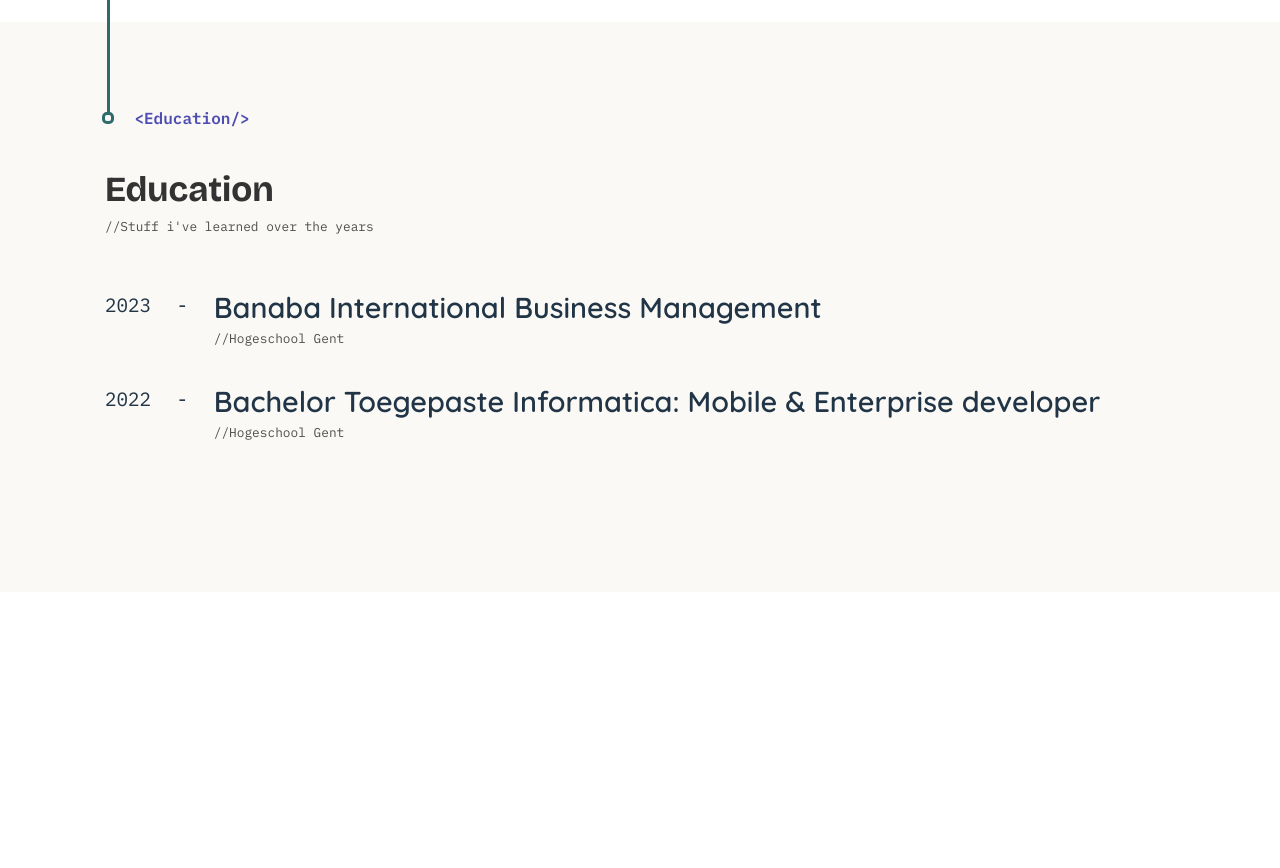
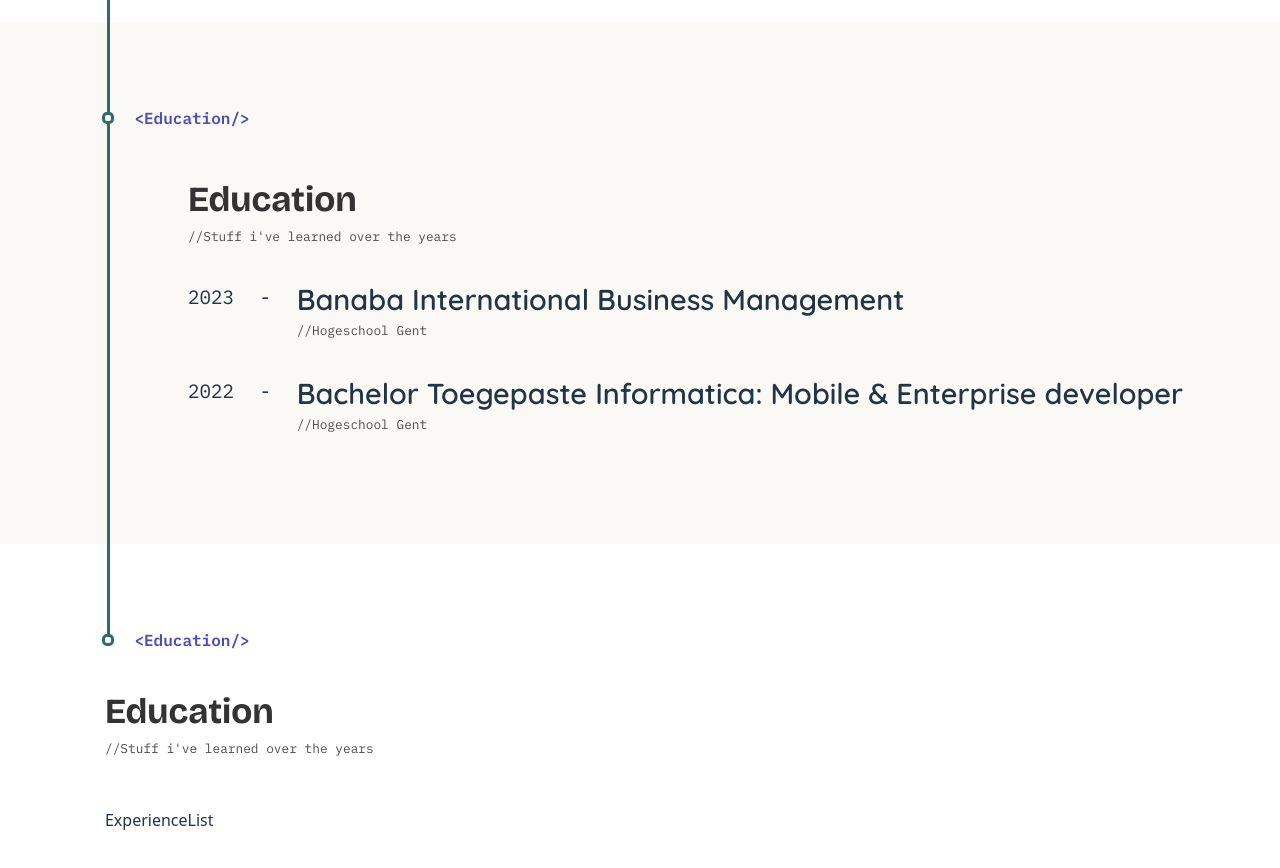
Before and after one commit to Stefdev13/stef-bekaert-portfolio, a React (Vite) app: page /about in a window 1280 px wide. Shown: the part 2280-3148 px from the top of the page. Before the commit the page ends 2872 px from the top, so only its background shows below. Built offline with nearby package versions, Linux system fonts and the light colour scheme.

Commit message:
Started building Experience section
Create and added the section components to the about page

```diff
--- a/src/components/about/EducationSection.jsx
+++ b/src/components/about/EducationSection.jsx
@@ -5,7 +5,9 @@ import KnotAndTitle from "./KnotAndTitle";
 function EducationSection() {
   return (
     <div className={styles.sectionWrapper} data-test="education-section">
-      <KnotAndTitle title="Education" location="bottom" />
+      <KnotAndTitle title="Education" location="middle" />
+      <div className={styles.contentAndLineWrapper}>
+        <div className={styles.line} />
         <div className={styles.sectionContent}>
           <div>
             <h1 className="sectionHeading">Education</h1>
@@ -33,6 +35,7 @@ function EducationSection() {
           </div>
         </div>
       </div>
+    </div>
   );
 }
 
--- a/src/components/about/EducationSection.module.css
+++ b/src/components/about/EducationSection.module.css
@@ -1,13 +1,26 @@
 .sectionWrapper {
     display: flex;
     flex-direction: column;
-    gap: 30px;
 
     width: 100vw;
 
-    padding-bottom: 150px;
+    background-color: var(--var-colour-bg-l2);
+}
 
-    background-color: var(--var-colour-bg-l2);
+.contentAndLineWrapper {
+  display: flex;
+  flex-direction: row;
+  gap: 75px;
+
+  margin-left: 8vw;
+}
+
+.line {
+  width: 3px;
+
+  border-left: 3px solid var(--var-colour-primary);
+
+  margin-left: 4.5px;
 }
 
 .sectionContent {
@@ -15,13 +28,15 @@
 
     display: flex;
     flex-direction: column;
-    gap: 50px;
+    gap: 4vh;
+
+    max-width: 83vw;
+
+    padding-top: 20px;
+    padding-bottom: 110px;
 
     text-align: start;
-
-    padding-left: 8.2vw;
-    padding-right: 5vw;
-}
+  }
 
 .eductionList {
     display: flex;
--- /dev/null
+++ b/src/components/about/ExperienceList.jsx
@@ -0,0 +1,7 @@
+import React from "react";
+
+function ExperienceList() {
+  return <div>ExperienceList</div>;
+}
+
+export default ExperienceList;
--- /dev/null
+++ b/src/components/about/ExperienceSection.jsx
@@ -0,0 +1,21 @@
+import React from "react";
+import styles from "./ExperienceSection.module.css";
+import KnotAndTitle from "./KnotAndTitle";
+import ExperienceList from "./ExperienceList";
+
+function ExperienceSection() {
+  return (
+    <div className={styles.sectionWrapper}>
+      <KnotAndTitle title="Education" location="bottom" />
+      <div className={styles.sectionContent}>
+        <div>
+          <h1 className="sectionHeading">Education</h1>
+          <p className="comment">//Stuff i've learned over the years</p>
+        </div>
+        <ExperienceList />
+      </div>
+    </div>
+  );
+}
+
+export default ExperienceSection;
--- /dev/null
+++ b/src/components/about/ExperienceSection.module.css
@@ -0,0 +1,24 @@
+.sectionWrapper {
+    display: flex;
+    flex-direction: column;
+    gap: 30px;
+
+    width: 100vw;
+
+    padding-bottom: 150px;
+
+    background-color: var(--var-colour-bg-l1);
+}
+
+.sectionContent {
+    flex-grow: 1;
+
+    display: flex;
+    flex-direction: column;
+    gap: 50px;
+
+    text-align: start;
+
+    padding-left: 8.2vw;
+    padding-right: 5vw;
+}
--- a/src/pages/AboutPage.jsx
+++ b/src/pages/AboutPage.jsx
@@ -4,6 +4,7 @@ import Header from "../components/navigation/Header";
 import AboutMeSection from "../components/about/AboutMeSection.jsx";
 import SkillsSection from "../components/about/SkillsSection.jsx";
 import EducationSection from "../components/about/EducationSection.jsx";
+import ExperienceSection from "../components/about/ExperienceSection.jsx";
 
 function AboutPage() {
   return (
@@ -13,6 +14,7 @@ function AboutPage() {
       <AboutMeSection />
       <SkillsSection />
       <EducationSection />
+      <ExperienceSection />
     </div>
   );
 }
```
Also changed, not shown: src/components/about/ExperienceList.module.css (added). Lines whose indentation alone changed are shown as unchanged.
